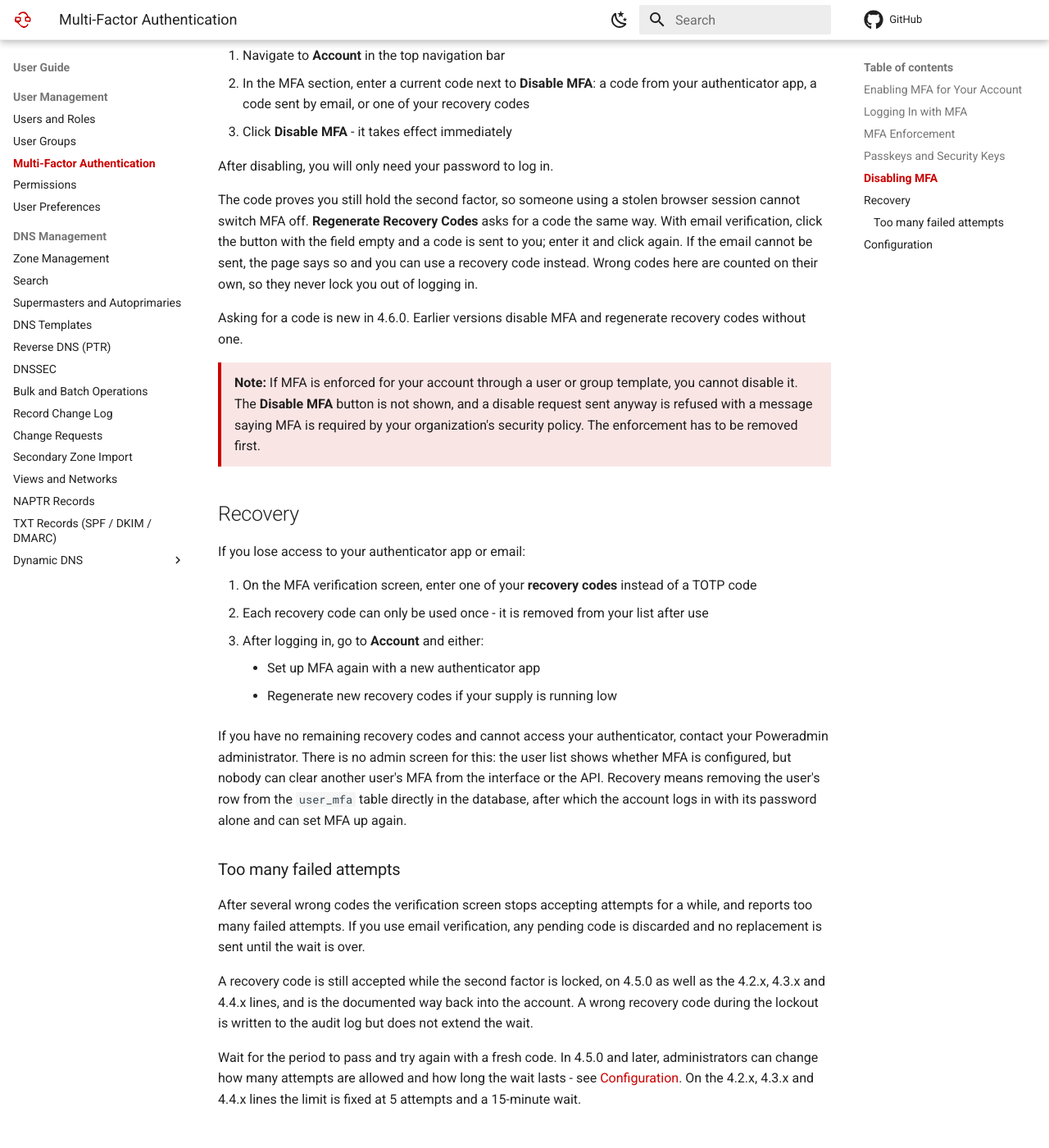
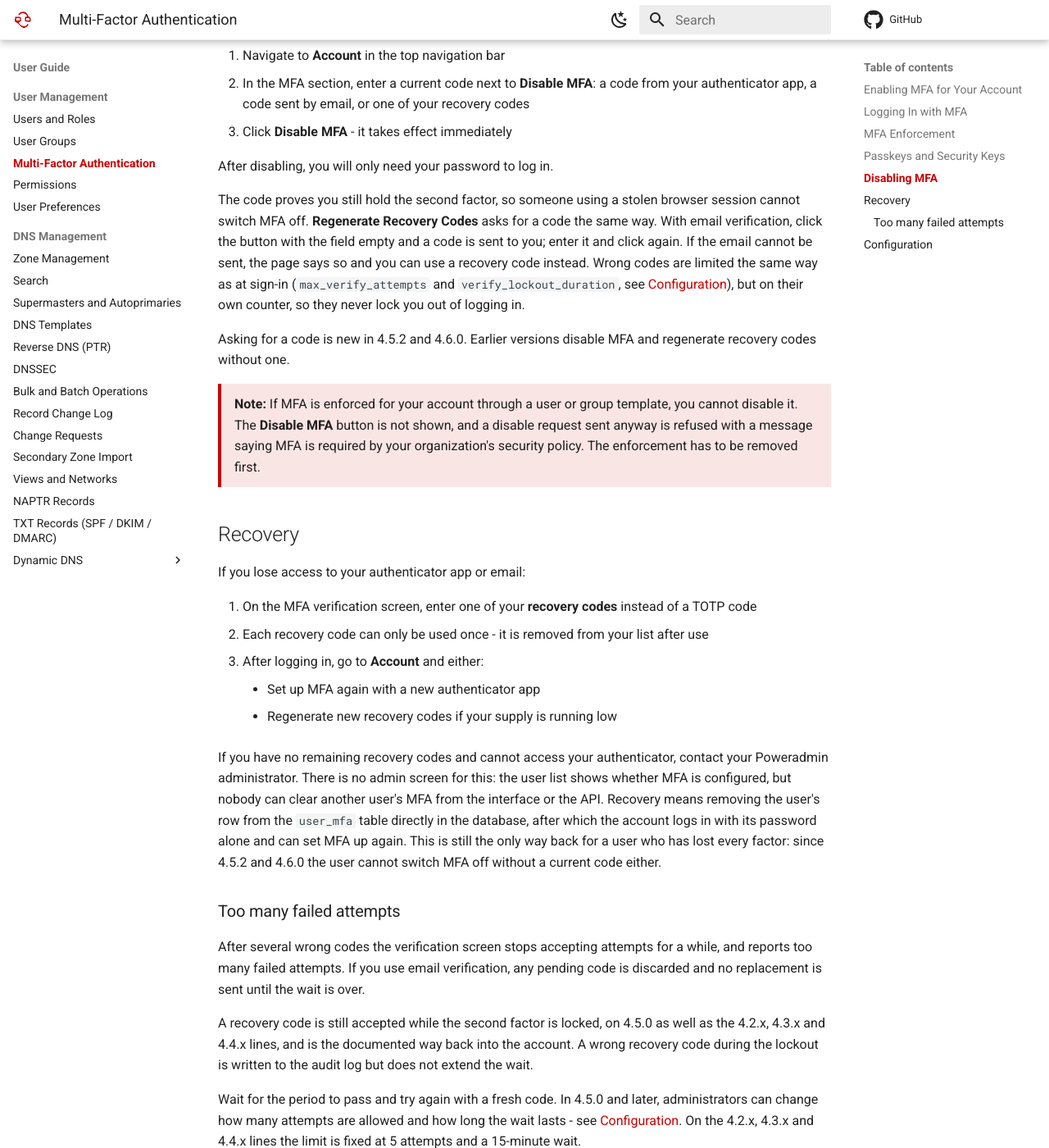
Before and after one commit to poweradmin/poweradmin-docs, an MkDocs documentation site: the page built from docs/user-guide/mfa.md, in a window 1280 px wide and 1400 px high, scrolled down 2613 px. Shown: the whole window at 82% size. Built offline with MkDocs 1.6.1 and Material for MkDocs 9.7.7, drawn with Linux system fonts in a browser that asks for light colours; comment, search, counter and statistics services are not loaded.

Commit message:
docs(mfa): note the code asked for before disabling mfa also applies to 4.5.2 and is rate limited

```diff
--- a/docs/user-guide/mfa.md
+++ b/docs/user-guide/mfa.md
@@ -73,9 +73,9 @@ To disable MFA on your account:
 
 After disabling, you will only need your password to log in.
 
-The code proves you still hold the second factor, so someone using a stolen browser session cannot switch MFA off. **Regenerate Recovery Codes** asks for a code the same way. With email verification, click the button with the field empty and a code is sent to you; enter it and click again. If the email cannot be sent, the page says so and you can use a recovery code instead. Wrong codes here are counted on their own, so they never lock you out of logging in.
+The code proves you still hold the second factor, so someone using a stolen browser session cannot switch MFA off. **Regenerate Recovery Codes** asks for a code the same way. With email verification, click the button with the field empty and a code is sent to you; enter it and click again. If the email cannot be sent, the page says so and you can use a recovery code instead. Wrong codes are limited the same way as at sign-in (`max_verify_attempts` and `verify_lockout_duration`, see [Configuration](#configuration)), but on their own counter, so they never lock you out of logging in.
 
-Asking for a code is new in 4.6.0. Earlier versions disable MFA and regenerate recovery codes without one.
+Asking for a code is new in 4.5.2 and 4.6.0. Earlier versions disable MFA and regenerate recovery codes without one.
 
 > **Note:** If MFA is enforced for your account through a user or group template, you cannot disable it. The **Disable MFA** button is not shown, and a disable request sent anyway is refused with a message saying MFA is required by your organization's security policy. The enforcement has to be removed first.
 
@@ -89,7 +89,7 @@ If you lose access to your authenticator app or email:
     - Set up MFA again with a new authenticator app
     - Regenerate new recovery codes if your supply is running low
 
-If you have no remaining recovery codes and cannot access your authenticator, contact your Poweradmin administrator. There is no admin screen for this: the user list shows whether MFA is configured, but nobody can clear another user's MFA from the interface or the API. Recovery means removing the user's row from the `user_mfa` table directly in the database, after which the account logs in with its password alone and can set MFA up again.
+If you have no remaining recovery codes and cannot access your authenticator, contact your Poweradmin administrator. There is no admin screen for this: the user list shows whether MFA is configured, but nobody can clear another user's MFA from the interface or the API. Recovery means removing the user's row from the `user_mfa` table directly in the database, after which the account logs in with its password alone and can set MFA up again. This is still the only way back for a user who has lost every factor: since 4.5.2 and 4.6.0 the user cannot switch MFA off without a current code either.
 
 ### Too many failed attempts
 
```
Also changed, not shown: docs/configuration/security-policies.md (+2 -0 lines), docs/upgrading/v4.6.0.md (+1 -1 lines), docs/whats-new/v4.6.0.md (+1 -1 lines).
